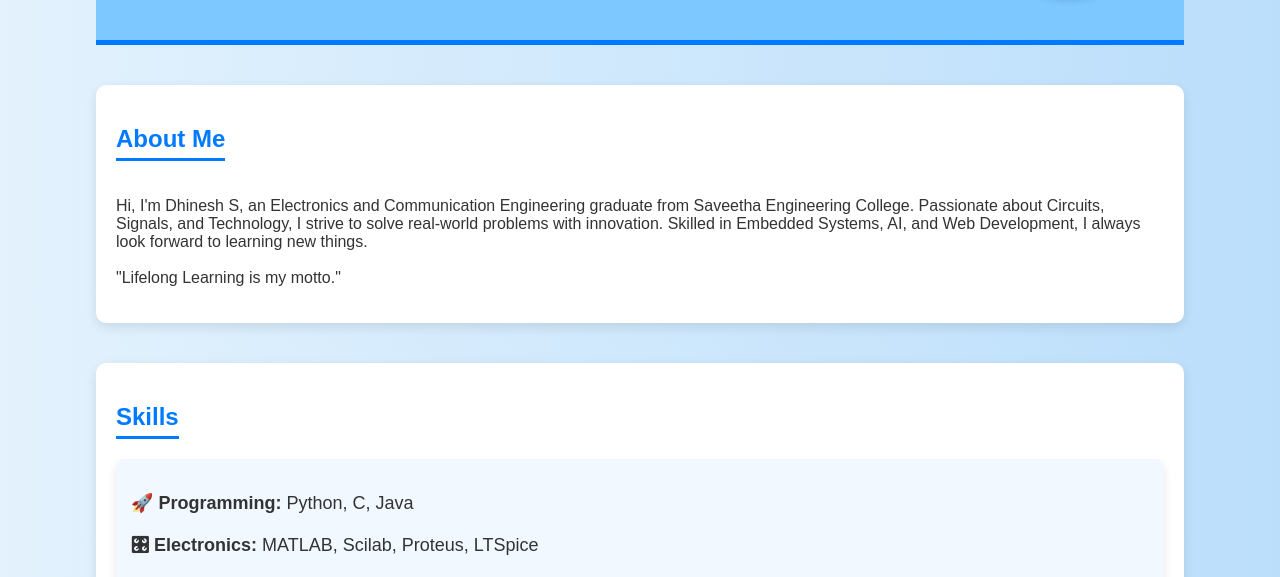
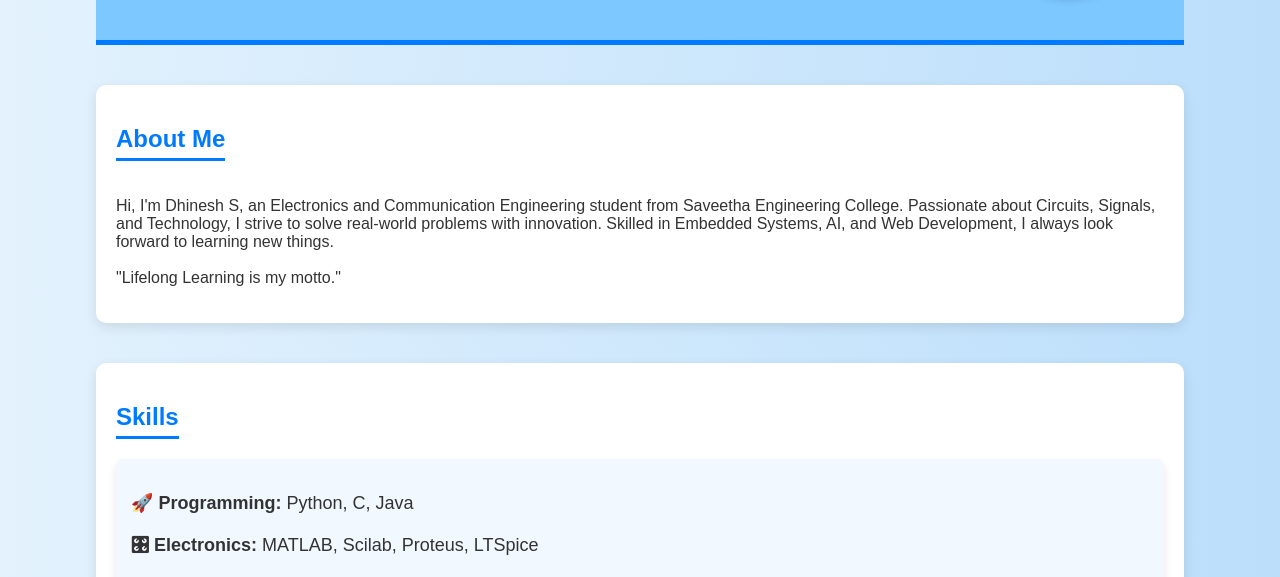
Before and after one commit to dhinesh250517/port-2, a plain HTML site: page index.html in a window 1280 px wide. Shown: the part 220-797 px from the top of the page. Drawn offline with Linux system fonts and the light colour scheme.

Commit message:
changes 5

```diff
--- a/index.html
+++ b/index.html
@@ -25,7 +25,7 @@
     <section id="about">
       <h2>About Me</h2>
       <p>
-        Hi, I'm Dhinesh S, an Electronics and Communication Engineering graduate from Saveetha Engineering College.
+        Hi, I'm Dhinesh S, an Electronics and Communication Engineering student from Saveetha Engineering College.
         Passionate about Circuits, Signals, and Technology, I strive to solve real-world problems with innovation.
         Skilled in Embedded Systems, AI, and Web Development, I always look forward to learning new things.
         <br><br>
```
